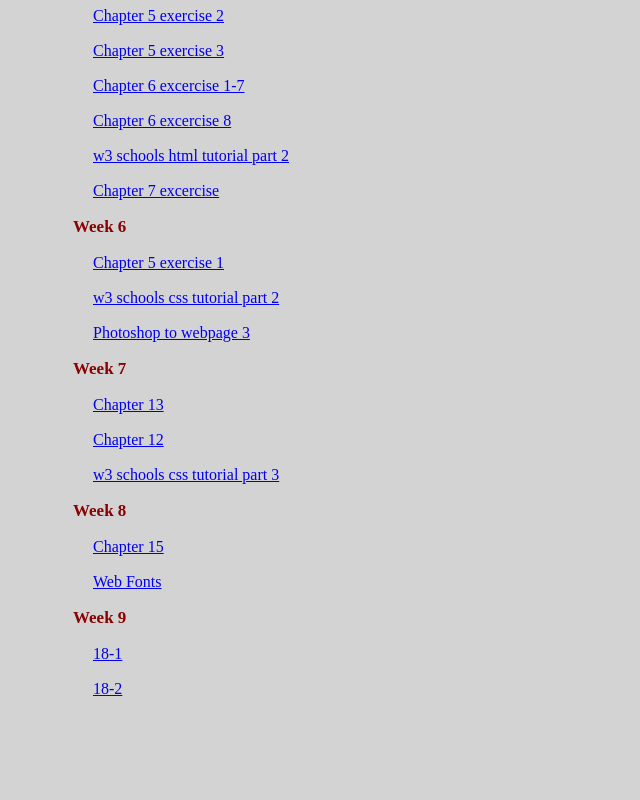
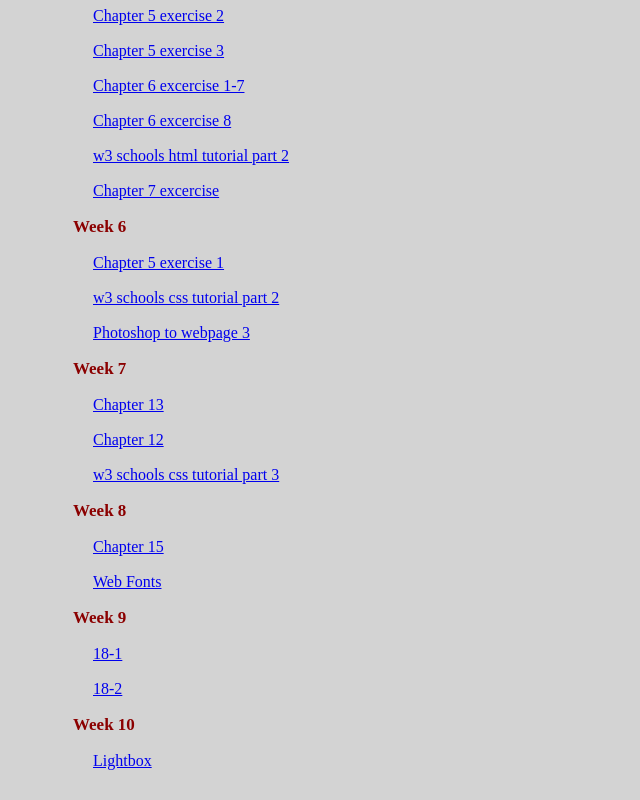
Before and after one commit to alviesarker/alvie, a plain HTML site: page weekly/index.html in a window 1280 px wide. Shown: the part 909-1709 px from the top of the page, without its empty margins (0-640 px from the left). Before the commit the page ends 1637 px from the top, so only its background shows below. Drawn offline with Linux system fonts and the light colour scheme.

Commit message:
Update index.html

```diff
--- a/weekly/index.html
+++ b/weekly/index.html
@@ -82,6 +82,12 @@
 <dd><a href=w9/18-2.html>18-2 </a></dd>
 </dl>
 
+    <dl>
+<dt>Week 10</dt>
+<dd><a href=w10/index1.html>Lightbox </a></dd>
+
+</dl>
+
 
 </div><!-- weekly ends-->
 <div id="project">
```
